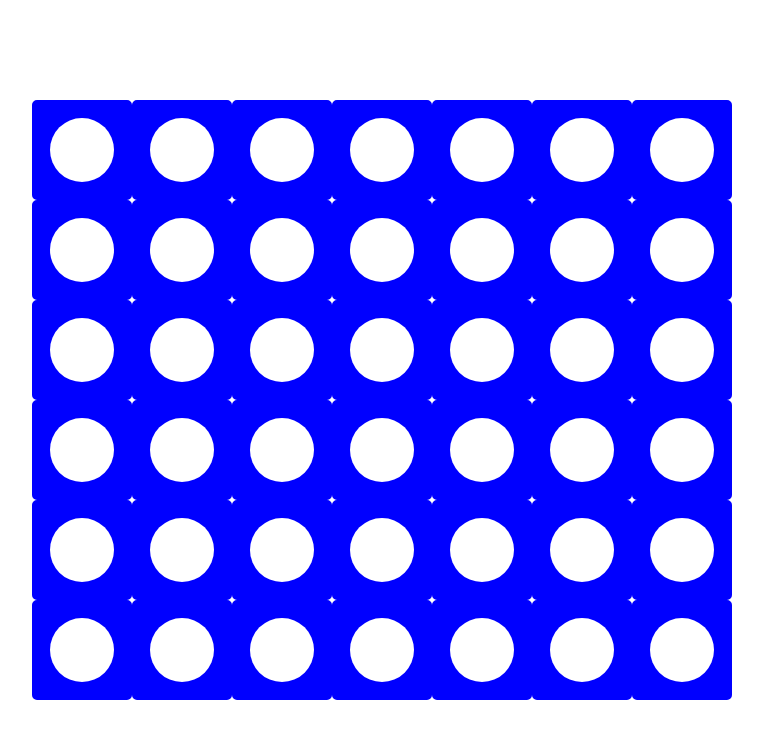
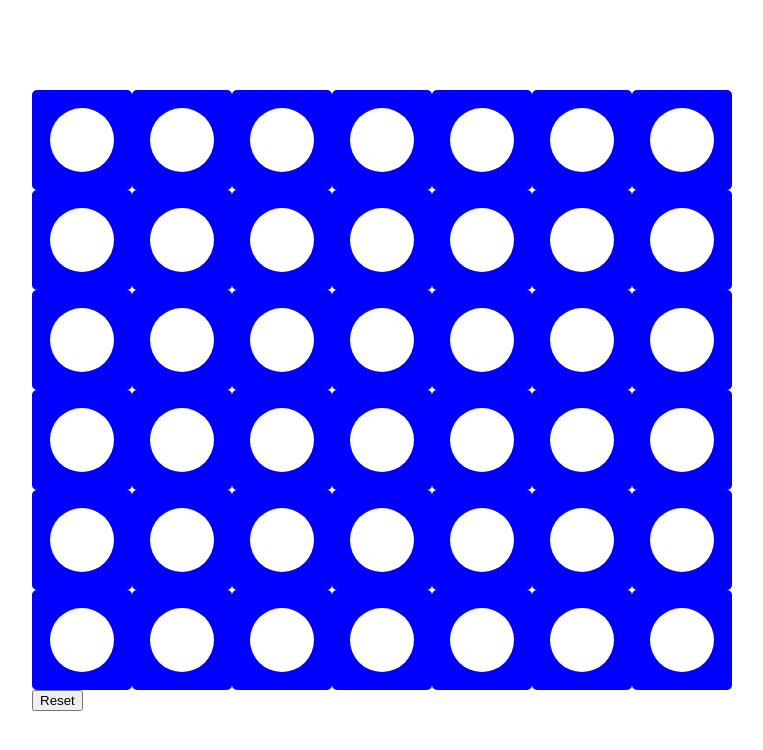
Before and after one commit to Pancratzia/Monthly-Projects, a React (Vite) app in the folder contecta-4/: page / in a window 1280 px wide. Shown: the top 750 px of the page, without its empty margins (258-1021 px from the left). Built offline with nearby package versions, Linux system fonts and the light colour scheme.

Commit message:
Se agrega el botón reset

```diff
--- a/contecta-4/src/App.jsx
+++ b/contecta-4/src/App.jsx
@@ -1,16 +1,14 @@
 import { useState } from "react";
 
-const INITIAL_BOARD = [
-  ["", "", "", "", "", "", ""],
-  ["", "", "", "", "", "", ""],
-  ["", "", "", "", "", "", ""],
-  ["", "", "", "", "", "", ""],
-  ["", "", "", "", "", "", ""],
-  ["", "", "", "", "", "", ""],
-];
-
 function App() {
-  const [board, setBoard] = useState(INITIAL_BOARD);
+  const [board, setBoard] = useState([
+    ["", "", "", "", "", "", ""],
+    ["", "", "", "", "", "", ""],
+    ["", "", "", "", "", "", ""],
+    ["", "", "", "", "", "", ""],
+    ["", "", "", "", "", "", ""],
+    ["", "", "", "", "", "", ""],
+  ]);
   const [turn, setTurn] = useState("1");
   const [winner, setWinner] = useState(0);
 
@@ -47,7 +45,6 @@ function App() {
       }
     }
   };
-
 
   const checkBoard = (row, col) => {
     checkWinningPossibilities(row, col);
@@ -88,6 +85,19 @@ function App() {
     alert("Column is full");
   };
 
+  const handleReset = () => {
+    setBoard([
+      ["", "", "", "", "", "", ""],
+      ["", "", "", "", "", "", ""],
+      ["", "", "", "", "", "", ""],
+      ["", "", "", "", "", "", ""],
+      ["", "", "", "", "", "", ""],
+      ["", "", "", "", "", "", ""],
+    ]);
+    setTurn("1");
+    setWinner(0);
+  }
+
   return (
     <>
       <div className="container">
@@ -108,6 +118,9 @@ function App() {
               </div>
             ))
           )}
+          <div className="buttons">
+            <button className="reset" onClick={handleReset}>Reset</button>
+          </div>
         </div>
       </div>
     </>
```
